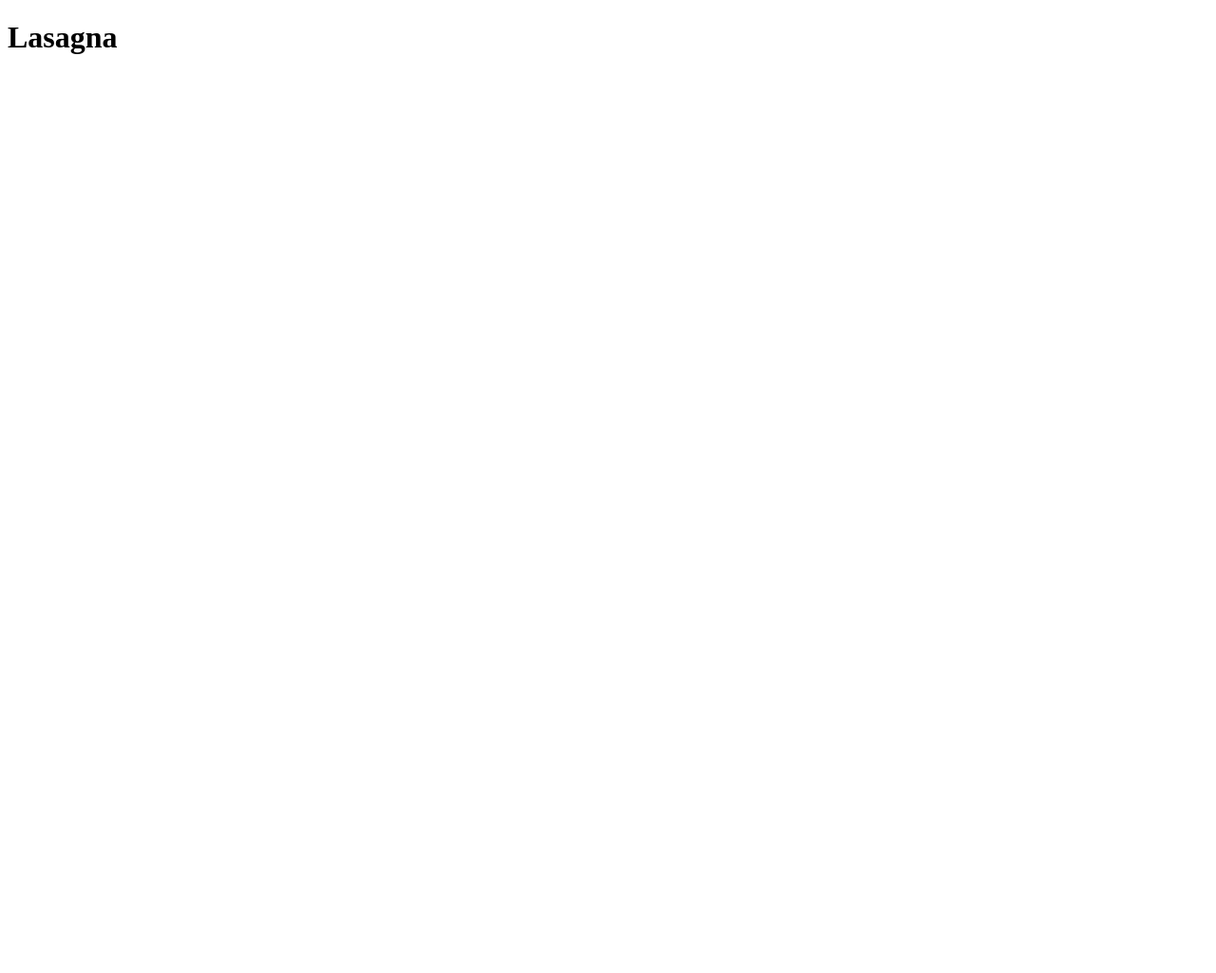
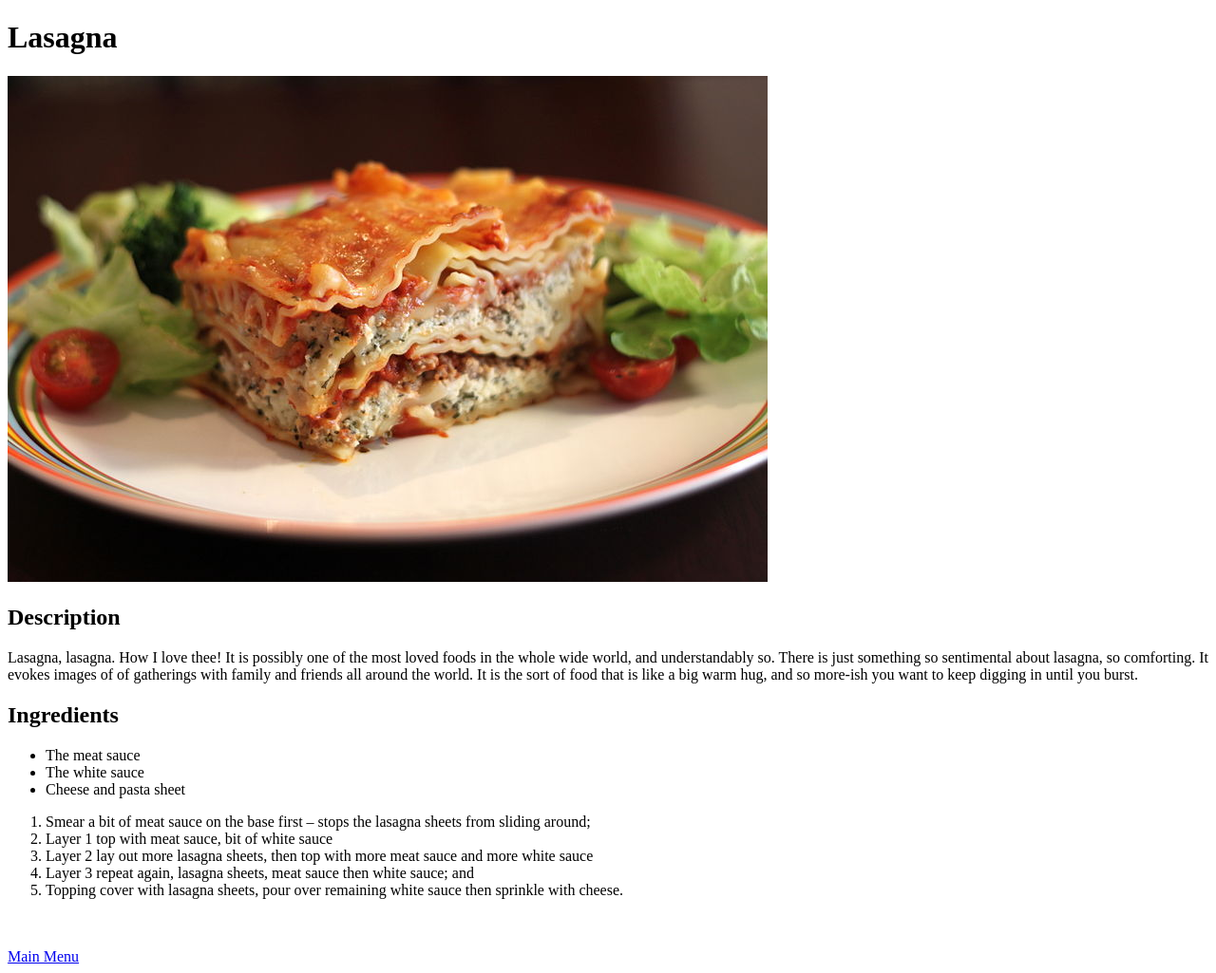
Before and after one commit to nanda-irjayandi/odin-recipes, a plain HTML site: page recipes/lasagna.html in a window 1280 px wide. Shown: the whole page at 95% size. Before the commit the page ends 800 px from the top, so only its background shows below. Drawn offline with Linux system fonts and the light colour scheme.

Commit message:
feat: add Lasagna.html content

```diff
--- a/recipes/lasagna.html
+++ b/recipes/lasagna.html
@@ -1,11 +1,48 @@
 <!DOCTYPE html>
 <html lang="en">
+
 <head>
     <meta charset="UTF-8">
     <meta name="viewport" content="width=device-width, initial-scale=1.0">
     <title>Document</title>
 </head>
+
 <body>
     <h1>Lasagna</h1>
+    <img src="../images/lasagna.jpg" alt="Wikipedias Lasagna">
+    <h2>Description</h2>
+    <p>
+        Lasagna, lasagna. How I love thee! It is possibly one of the most loved foods in the whole wide world, and
+        understandably so. There is just something so sentimental about lasagna, so comforting. It evokes images of of
+        gatherings with family and friends all around the world. It is the sort of food that is like a big warm hug, and
+        so more-ish you want to keep digging in until you burst.
+    </p>
+    <h2>Ingredients</h2>
+    <ul>
+        <li>The meat sauce</li>
+        <li>The white sauce</li>
+        <li>Cheese and pasta sheet</li>
+    </ul>
+    <ol>
+        <li>
+            Smear a bit of meat sauce on the base first – stops the lasagna sheets from sliding around;
+        </li>
+        <li>
+            Layer 1 top with meat sauce, bit of white sauce
+        </li>
+        <li>
+            Layer 2 lay out more lasagna sheets, then top with more meat sauce and more white sauce
+        </li>
+        <li>
+            Layer 3 repeat again, lasagna sheets, meat sauce then white sauce; and
+        </li>
+        <li>
+            Topping cover with lasagna sheets, pour over remaining white sauce then sprinkle with cheese.
+        </li>
+    </ol>
+    <br>
+    <br>
+    <a href="../index.html">Main Menu</a>
 </body>
+
 </html>
```
Also changed, not shown: index.html (+1 -0 lines), images/lasagna.jpg (added).
